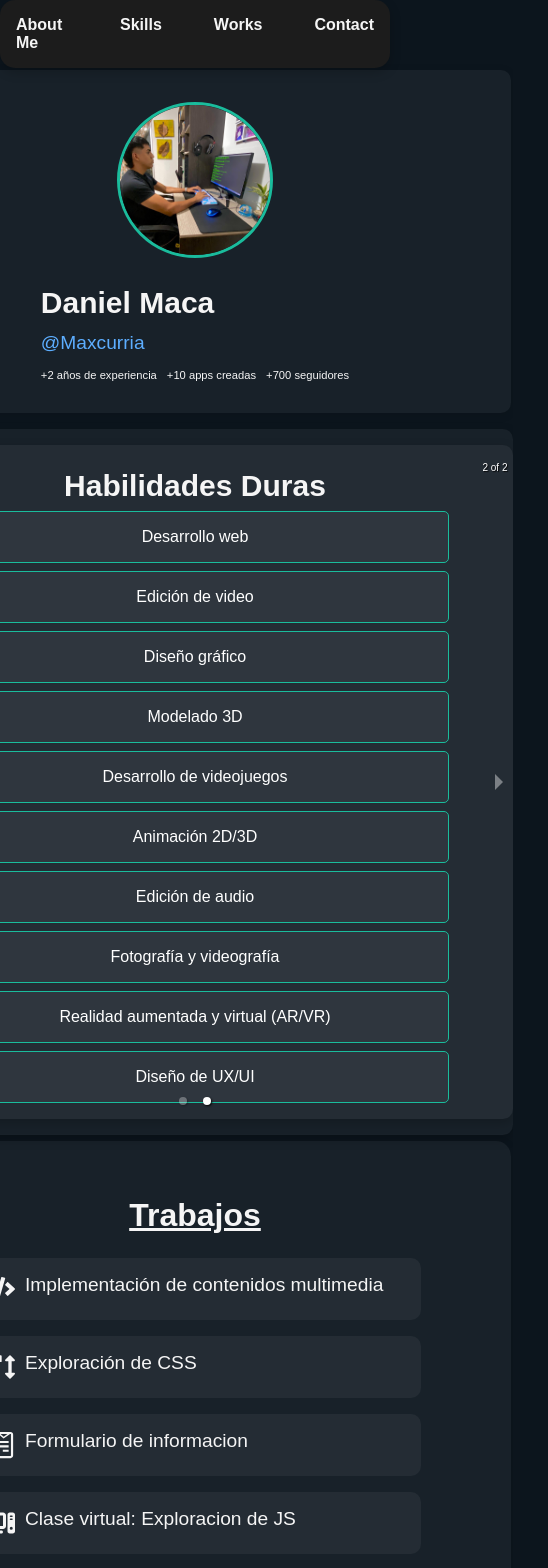
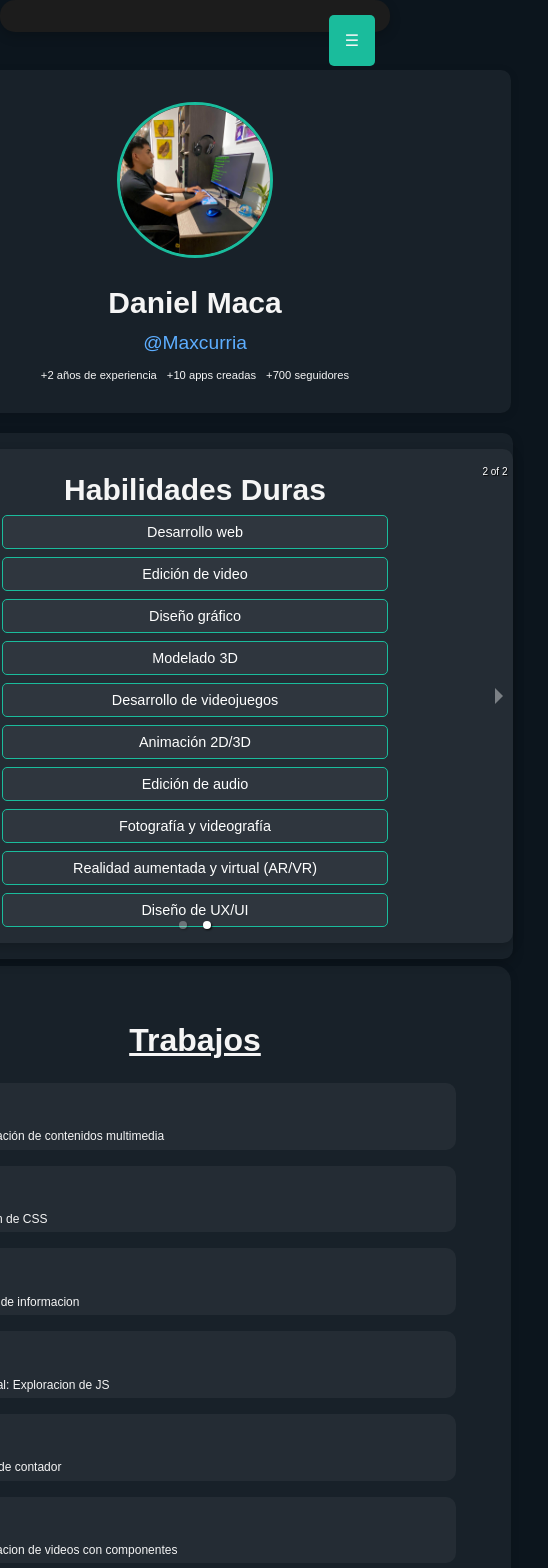
Before and after one commit to DanielMaca30/2_PORTAFOLIO, a React (Vite) app: page / in a window 390 px wide. Shown: the top 1568 px of the page, 548 px wide, since content can reach past the window. Built offline with nearby package versions, Linux system fonts and the light colour scheme.

Commit message:
aplicacion y configuracion responsive e implementacion de vercel

```diff
--- a/src/App.css
+++ b/src/App.css
@@ -61,6 +61,8 @@ ul {
 
 /* About Me */
 .about-me {
+  max-width: 90%; /* Hacer la sección más estrecha en móviles */
+  margin: 20px auto; /* Centrar la sección */
   display: flex;
   justify-content: space-between;
   align-items: center;
@@ -79,6 +81,8 @@ ul {
 }
 
 .profile-pic {
+  width: 100px; /* Reducir tamaño de la imagen en móviles */
+  height: 100px;
   width: 150px;
   height: 150px;
   border-radius: 50%;
@@ -86,6 +90,7 @@ ul {
 }
 
 .info-container {
+  font-size: 1.5rem; /* Reducir el tamaño del texto */
   flex: 2;
   text-align: left;
   padding-left: 2rem;
@@ -96,7 +101,14 @@ ul {
   color: #1abc9c;
 }
 
+.skills-list li, .works-list li {
+  font-size: 0.9rem; /* Reducir el tamaño del texto */
+  padding: 0.5rem; /* Ajustar el espacio entre elementos */
+  flex-direction: column; /* Apilar ítems en pantallas pequeñas */
+}
+
 .info-container p {
+  font-size: 1rem;
   font-size: 1.2rem;
   margin: 0.5rem 0;
 }
@@ -226,35 +238,27 @@ ul {
   color: #7f8c8d;
 }
 
-/* Responsive Design */
+/* Ajustes del footer para pantallas pequeñas */
 @media (max-width: 768px) {
-  .works-list {
-    flex-direction: column;
-    align-items: center; /* Alinear al centro en dispositivos más pequeños */
+  .info-container {
+    text-align: center; /* Centra el contenido de la información */
   }
 
-  .skills-list {
-    justify-content: center;
+  .blue-text {
+    display: block; /* Asegura que se comporte como un bloque */
+    text-align: center; /* Centra el texto */
+    margin: 0.5rem 0; /* Añade margen para separación */
   }
-  .carousel {
-    max-width: 100%;
-    padding: 2rem 1rem;
+  .footer {
+    padding: 1.5rem 0; /* Aumenta el padding */
+    font-size: 1rem; /* Asegura que el texto no sea demasiado pequeño */
+    width: 100%; /* Asegura que el footer ocupe todo el ancho */
   }
 
-  .about-me {
-    flex-direction: column;
-    text-align: center;
-  }
-
-  .info-container {
-    padding-left: 0;
-  }
-
-  .profile-pic {
-    margin-bottom: 1rem;
-  }
-
-  .skills-list {
-    justify-content: center;
+  .footer .social-icons {
+    display: flex; /* Asegura que los iconos estén en línea */
+    justify-content: space-around; /* Espacia los iconos uniformemente */
+    gap: 10px; /* Reducir la distancia entre iconos */
+    flex-direction: row; /* Mantenerlos en fila horizontal */
   }
 }
--- a/src/App.jsx
+++ b/src/App.jsx
@@ -1,4 +1,4 @@
-/* App.jsx */
+// App.jsx
 
 import React from 'react';
 import Header from './components/Header';
@@ -7,13 +7,12 @@ import Skills from './components/Skills';
 import Works from './components/Works';
 import Footer from './components/Footer';
 import './App.css';
-import './Index.css';
 
 const App = () => {
   return (
-    <div>
+    <div className="app-container">
       <Header />
-      <main>
+      <main className="main-content">
         <AboutMe />
         <Skills />
         <Works />
--- a/src/components/Header.jsx
+++ b/src/components/Header.jsx
@@ -1,16 +1,23 @@
-import React from 'react';
+import React, { useState } from 'react';
 import { Link } from 'react-scroll';
 
 const Header = () => {
+  const [isMenuOpen, setIsMenuOpen] = useState(false);
+
+  const toggleMenu = () => {
+    setIsMenuOpen(!isMenuOpen);
+  };
+
   return (
     <header className="header">
       <nav>
-        <ul>
+        <ul className={isMenuOpen ? 'show-menu' : ''}>
           <li><Link to="about" smooth={true} duration={500}>About Me</Link></li>
           <li><Link to="skills" smooth={true} duration={500}>Skills</Link></li>
           <li><Link to="works" smooth={true} duration={500}>Works</Link></li>
           <li><Link to="contact" smooth={true} duration={500}>Contact</Link></li>
         </ul>
+        <div className="hamburger" onClick={toggleMenu}>☰</div>
       </nav>
     </header>
   );
--- a/src/index.css
+++ b/src/index.css
@@ -107,8 +107,9 @@ p {
 
 /* Carousel */
 .carousel {
+  max-width: 100%; /* Asegura que el carrusel use todo el ancho en móviles */
   background-color: rgba(255, 255, 255, 0.05); /* Color consistente con el diseño */
-  padding: 1rem 0rem;
+  padding: 1rem 0;
   border-radius: 10px;
   box-shadow: 0 4px 12px rgba(0, 0, 0, 0.2); /* Sombra para mejorar la estética */
   margin-bottom: 2rem; /* Margen inferior para separación */
@@ -148,27 +149,118 @@ p {
   background-color: #16a085; /* Color de fondo en hover */
 }
 
-/* Responsive Design */
+/* Estilos del menú hamburguesa */
+.hamburger {
+  display: none; /* Oculto en pantallas grandes */
+  background-color: #1abc9c;
+  padding: 1rem;
+  border-radius: 5px;
+  position: fixed;
+  top: 15px;
+  right: 15px;
+  z-index: 101;
+  cursor: pointer;
+}
+
+@media (max-width: 768px) {
+  .header nav ul {
+    display: none;
+    flex-direction: column; /* Alinear elementos en columna */
+    position: absolute;
+    top: 60px; /* Colocar debajo del header */
+    left: 0;
+    width: 100%; /* Asegurar que ocupe todo el ancho */
+    background-color: #1c1c1c; /* Fondo oscuro */
+    padding: 1rem 0;
+    z-index: 100;
+  }
+
+  .header nav ul.show-menu {
+    display: flex;
+    justify-content: center; /* Centrar los elementos */
+    align-items: center;
+    gap: 20px; /* Añadir espaciado entre los elementos */
+    flex-direction: column; /* Alinear en columna */
+    transition: all 0.3s ease-in-out; /* Añadir una transición suave */
+  }
+
+  .header nav ul li {
+    margin: 10px 0; /* Espacio vertical entre los enlaces */
+  }
+
+  .header nav ul li a {
+    font-size: 1.2rem; /* Aumentar ligeramente el tamaño del texto */
+    color: #f5f5f5; /* Color claro */
+    padding: 10px 20px; /* Añadir padding a los enlaces */
+    text-decoration: none;
+  }
+
+  .header nav ul li a:hover {
+    background-color: #1abc9c; /* Fondo en hover */
+    border-radius: 5px;
+    color: white;
+  }
+
+  .hamburger {
+    display: block; /* Mostrar ícono de menú hamburguesa en pantallas pequeñas */
+  }
+}
 @media (max-width: 768px) {
   .about-me {
-    flex-direction: column;
+    flex-direction: column; /* Alineación en columna */
     text-align: center;
-  }
-
-  .info-container {
-    padding-left: 0;
   }
 
   .profile-pic {
     margin-bottom: 1rem;
   }
 
-  section {
-    padding: 4rem 1rem; /* Ajustar el padding para pantallas pequeñas */
+  .info-container {
+    text-align: center; /* Centra el contenido de la información */
+    padding-left: 0;
+    text-align: center;
+  }
+}
+
+
+
+/* Ajustes para pantallas aún más pequeñas */
+@media (max-width: 480px) {
+  .skills-list li {
+    width: 90%; /* Asegura que el panel no sea muy ancho */
+    padding: 0.4rem; /* Reducir el padding */
+  }
+}
+
+/* Ajustes para el deslizador de habilidades en pantallas pequeñas */
+@media (max-width: 768px) {
+  .carousel {
+    max-width: 90%; /* Reducir el ancho del deslizador en móviles */
+    margin: 0 auto; /* Centrar el deslizador */
   }
 
-  .works-list {
-    flex-direction: column;
-    align-items: center; /* Alinear al centro en dispositivos más pequeños */
+  .carousel > div {
+    max-width: 100%; /* Asegura que cada panel no exceda el ancho disponible */
+    padding: 0.5rem; /* Ajusta el padding para que no ocupe demasiado espacio */
+  }
+
+  .skills-list li {
+    padding: 0.5rem; /* Reducir el padding en las habilidades */
+    border-radius: 5px; /* Redondear bordes */
+    width: 80%; /* Reducir el ancho de los paneles */
+    margin: 0 auto; /* Centrar los ítems */
   }
 }
+
+/* Ajustes para pantallas muy pequeñas (móviles) */
+@media (max-width: 480px) {
+  .works-list li {
+    width: 85%; /* Reducir aún más el ancho en móviles */
+    padding: 0.4rem; /* Ajustar el padding para que los botones sean más compactos */
+    font-size: 0.8rem; /* Reducir el tamaño de la letra */
+  }
+
+  .works-list li span {
+    font-size: 0.75rem; /* Reducir el tamaño de la letra dentro de los botones */
+  }
+}
--- a/src/main.jsx
+++ b/src/main.jsx
@@ -2,7 +2,6 @@ import { StrictMode } from 'react';
 import { createRoot } from 'react-dom/client';
 import App from './App.jsx';
 import './index.css'; // Importa la hoja de estilos general
-import './App.css';   // Importa estilos específicos de la app
 
 createRoot(document.getElementById('root')).render(
   <StrictMode>
```
Also changed, not shown: 2 other files (tests, documents, lock files or other folders).
